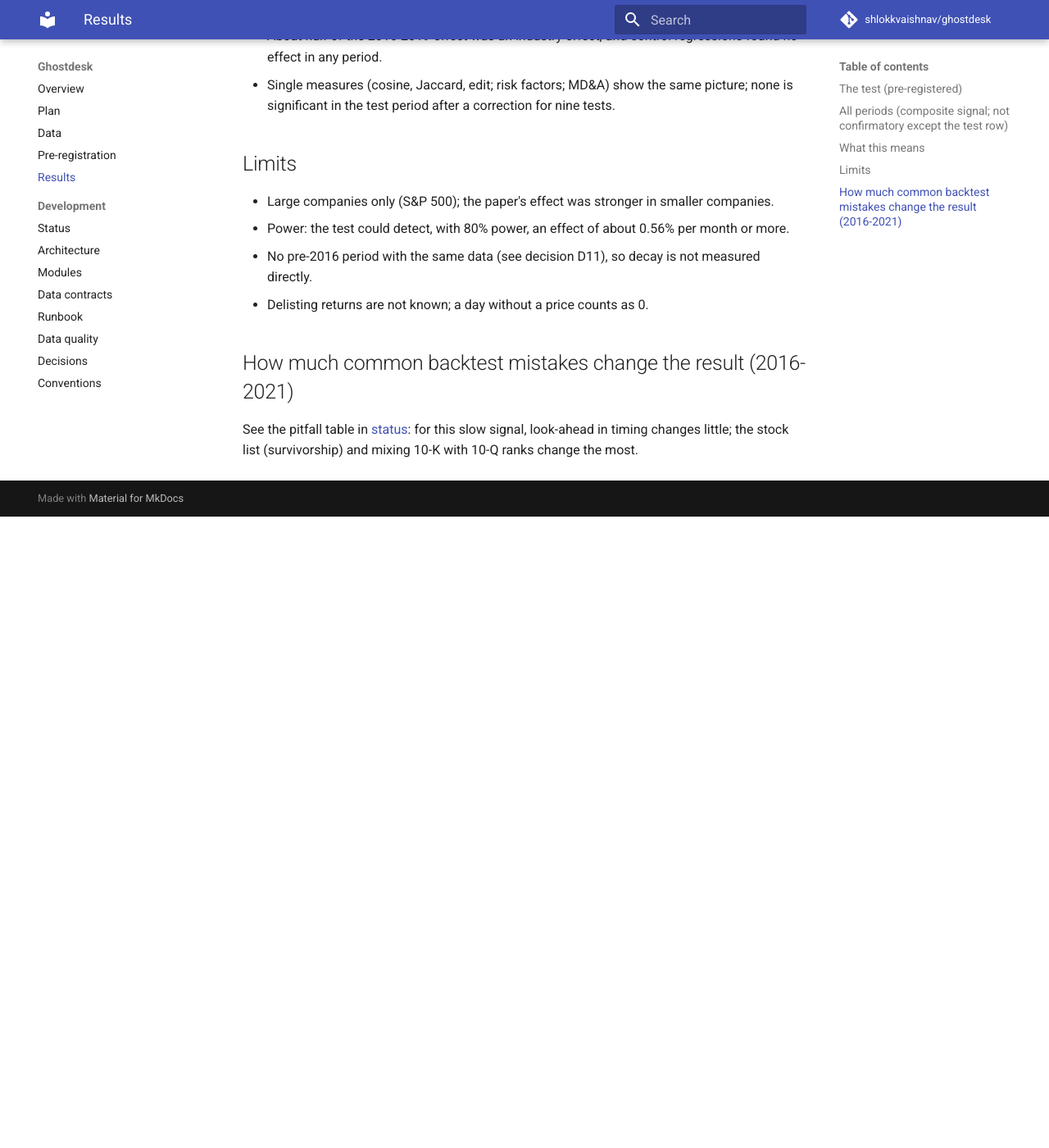
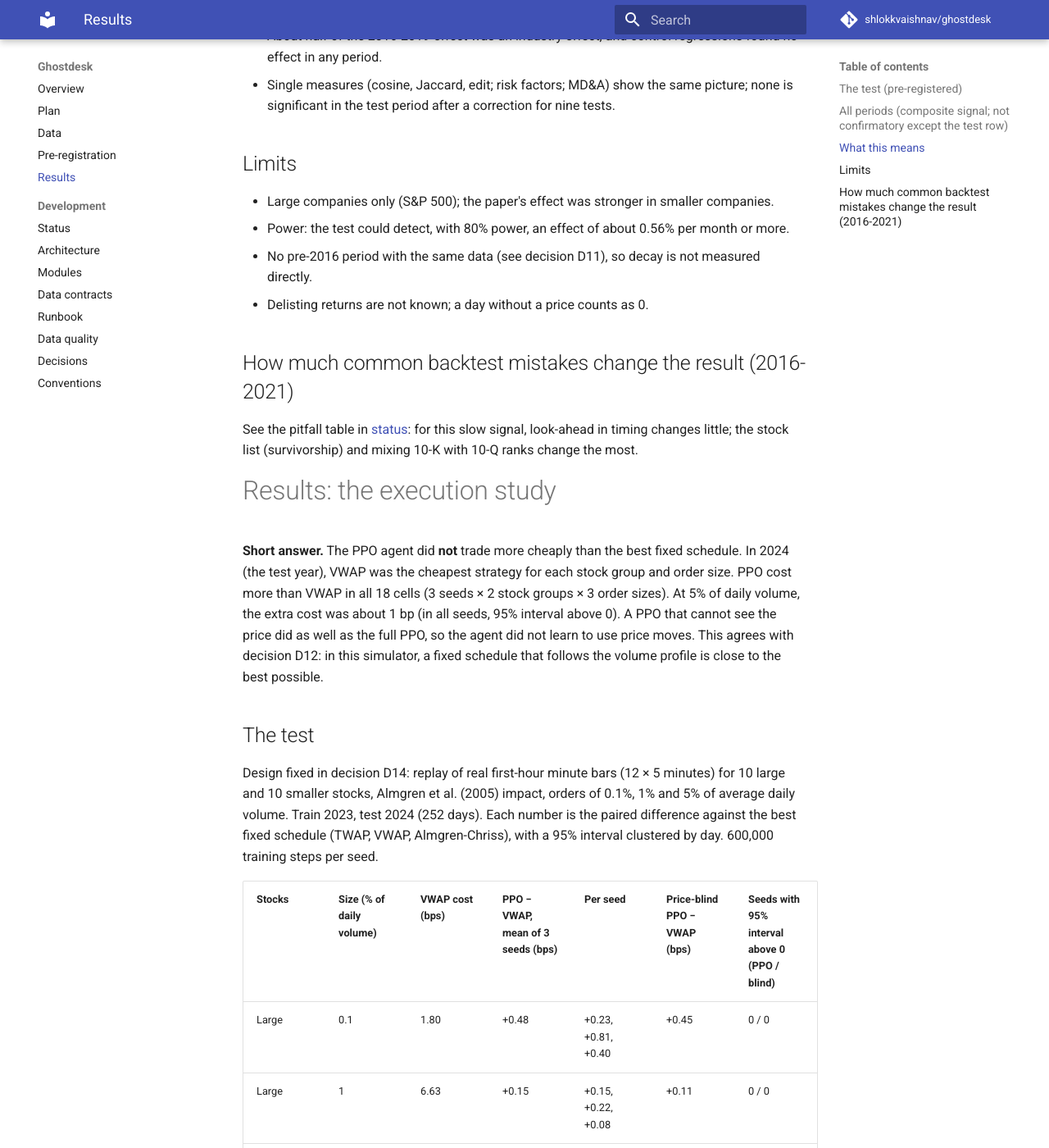
Before and after one commit to shlokkvaishnav/ghostdesk, an MkDocs documentation site: the page built from docs/results.md, in a window 1280 px wide and 1400 px high, scrolled down 1582 px. Shown: the whole window at 82% size. Built offline with MkDocs 1.6.1 and Material for MkDocs 9.7.7, drawn with Linux system fonts in a browser that asks for light colours; comment, search, counter and statistics services are not loaded; before the commit the page ends 2212 px from its top, so only the background shows below that; some of the changed text lies outside the part shown.

Commit message:
Step 4 result: PPO is not cheaper than VWAP in the 2024 test (3 seeds); capacity about $7.2B
- scripts/execution_summary.py: pools the three test seeds into data/execution_summary.json.
- results.md: execution study section (table, process error from D14, capacity, limits).
- status, README, index: Step 4 done; next is the live job and the site.

```diff
--- a/docs/results.md
+++ b/docs/results.md
@@ -48,3 +48,46 @@ IC by year: 2016 +0.038, 2017 +0.029, 2018 +0.018, 2019 -0.008, 2020 -0.012, 202
 See the pitfall table in [status](dev/status.md): for this slow
 signal, look-ahead in timing changes little; the stock list (survivorship) and mixing 10-K with 10-Q ranks change
 the most.
+
+# Results: the execution study
+
+**Short answer.** The PPO agent did **not** trade more cheaply than the best fixed schedule. In 2024 (the test year),
+VWAP was the cheapest strategy for each stock group and order size. PPO cost more than VWAP in all 18 cells
+(3 seeds × 2 stock groups × 3 order sizes). At 5% of daily volume, the extra cost was about 1 bp (in all seeds,
+95% interval above 0). A PPO that cannot see the price did as well as the full PPO, so the agent did not learn to
+use price moves. This agrees with decision D12: in this simulator, a fixed schedule that follows the volume
+profile is close to the best possible.
+
+## The test
+Design fixed in decision D14: replay of real first-hour minute bars (12 × 5 minutes) for 10 large and 10 smaller
+stocks, Almgren et al. (2005) impact, orders of 0.1%, 1% and 5% of average daily volume. Train 2023, test 2024
+(252 days). Each number is the paired difference against the best fixed schedule (TWAP, VWAP, Almgren-Chriss), with
+a 95% interval clustered by day. 600,000 training steps per seed.
+
+| Stocks | Size (% of daily volume) | VWAP cost (bps) | PPO − VWAP, mean of 3 seeds (bps) | Per seed | Price-blind PPO − VWAP (bps) | Seeds with 95% interval above 0 (PPO / blind) |
+|---|---|---|---|---|---|---|
+| Large | 0.1 | 1.80 | +0.48 | +0.23, +0.81, +0.40 | +0.45 | 0 / 0 |
+| Large | 1 | 6.63 | +0.15 | +0.15, +0.22, +0.08 | +0.11 | 0 / 0 |
+| Large | 5 | 17.91 | +0.98 | +0.71, +1.27, +0.97 | +0.93 | 3 / 3 |
+| Smaller | 0.1 | 2.33 | +1.03 | +0.28, +1.89, +0.93 | +0.73 | 0 / 0 |
+| Smaller | 1 | 7.35 | +0.28 | +0.27, +0.33, +0.25 | +0.16 | 1 / 0 |
+| Smaller | 5 | 18.69 | +1.13 | +0.73, +1.18, +1.48 | +1.15 | 3 / 3 |
+
+No seed, group or size has an agent significantly cheaper than VWAP. Source: `scripts/execution_summary.py`.
+
+## A process error, reported
+The first PPO version was evaluated on 2024 directly. It was also worse than VWAP (all stocks, 5% of volume:
++1.24 bps, 95% interval [+0.70, +1.78]). After that, design changes were chosen on a validation split inside 2023
+only, and 2024 was used once more for the final runs above (decision D14). Both results show the same thing.
+
+## Capacity of the signal strategy
+With the impact model above and the signal's trades in 2016-2025, the trading cost equals the pooled gross return
+(0.16% per month) at a fund of about **$7.2 billion**. At the upper end of the pooled 95% interval, the break-even
+size is about $30 billion. The signal itself was not detected in the test period, so these sizes are limits, not
+a claim that the strategy earns money.
+
+## Limits
+- One impact model; the cost level changes with its parameters (at half or double the impact coefficient, VWAP is
+  still the cheapest fixed schedule at 1% and 5% of volume), but no real fills were measured.
+- First hour only, 20 stocks, one test year.
+- The simulator does not model the effect of the agent's orders on later prices beyond the impact model.
```
Also changed, not shown: README.md (+4 -2 lines), docs/dev/data-contracts.md (+5 -0 lines), docs/dev/runbook.md (+1 -0 lines), docs/dev/status.md (+10 -4 lines), docs/index.md (+4 -2 lines), 1 other file.
